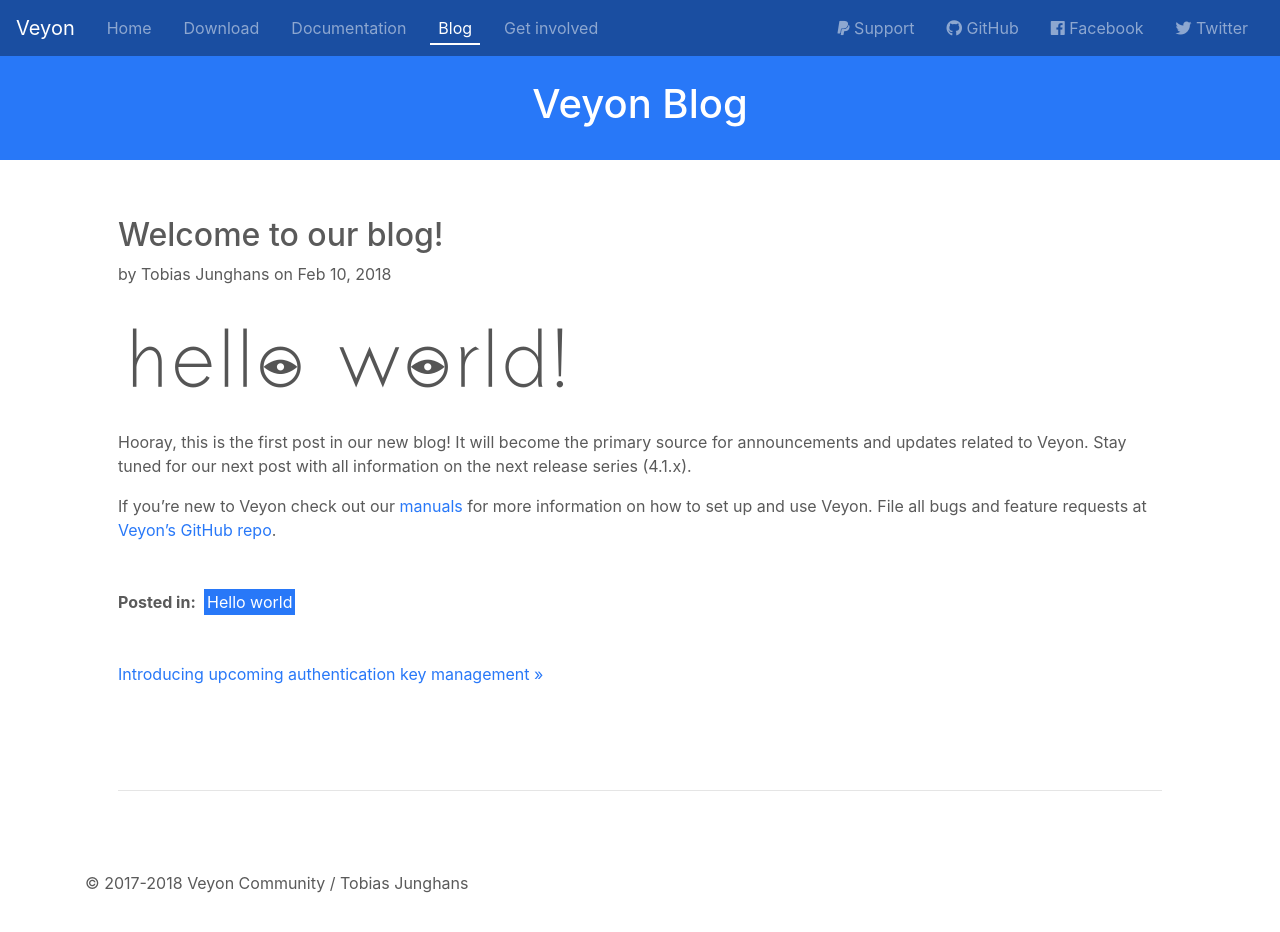
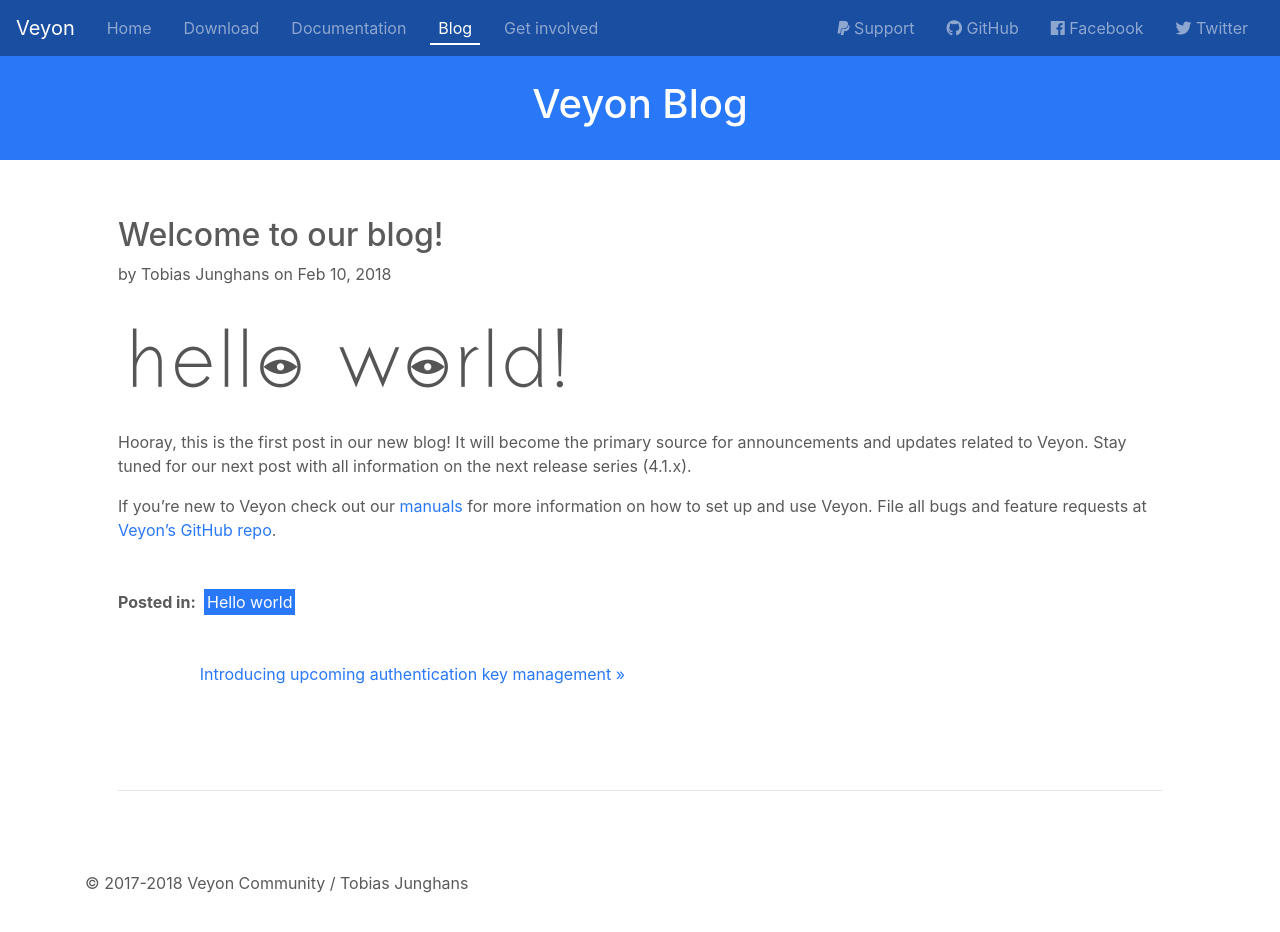
Before and after one commit to bowo93/pages, a Jekyll site: the page built from _posts/2018-02-10-welcome-to-veyon.md, in a window 1280 px wide and 943 px high. Shown: the top 932 px of the window. Built offline with Jekyll 4.4.1, drawn with Linux system fonts in a browser that asks for light colours.

Commit message:
Blog: properly align navigation links

```diff
--- a/_layouts/post.html
+++ b/_layouts/post.html
@@ -28,12 +28,12 @@
         {% unless forloop.last %}&nbsp;{% endunless %}
       {% endfor %}
     </div>
-    <div class="blog-post-navigation">
+    <div class="blog-post-navigation row">
       {% if page.previous.url %}
-        <a class="pull-left" href="{{page.previous.url}}">&laquo; {{page.previous.title}}</a>
+        <div class="col-md-6"><a href="{{page.previous.url}}">&laquo; {{page.previous.title}}</a></div>
       {% endif %}
       {% if page.next.url %}
-        <a class="pull-right" href="{{page.next.url}}">{{page.next.title}} &raquo;</a>
+        <div class="col-md-6"><a class="float-right" href="{{page.next.url}}">{{page.next.title}} &raquo;</a></div>
       {% endif %}
     </div>
     <br/>
```
